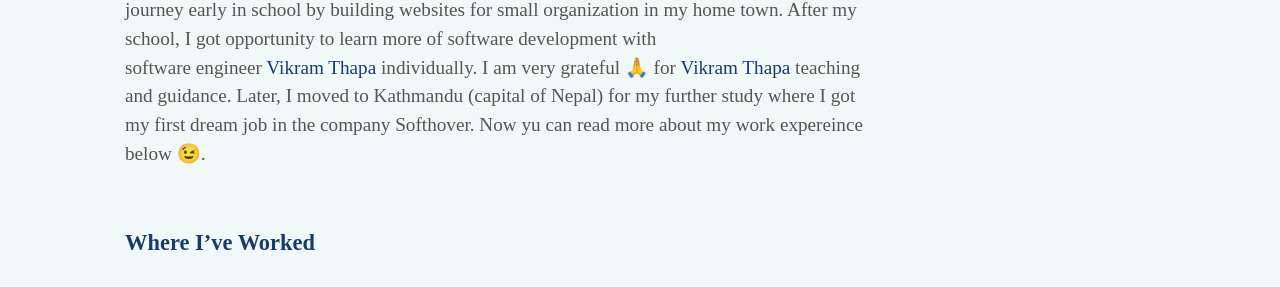
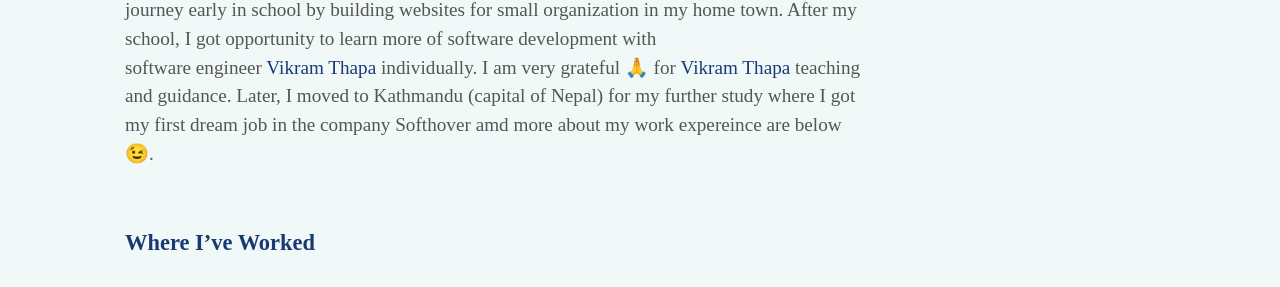
Before and after one commit to bishalthapa-x/bishalthapax.github.io, a Jekyll site: the page built from about.md, in a window 1280 px wide. Shown: the part 414-701 px from the top of the page. Built offline with Jekyll 4.4.1, drawn with Linux system fonts in a browser that asks for light colours.

Commit message:
Update about.md

```diff
--- a/about.md
+++ b/about.md
@@ -20,7 +20,7 @@ I was born in Nepal, grew up in a small and beautiful town Damauli. I started my
 for small organization in my home town. After my school, I got opportunity to learn more of software development with
 software engineer [Vikram Thapa](https://www.linkedin.com/in/vikram-thapa-87677a191/) individually. I am very grateful 🙏
 for [Vikram Thapa](https://www.linkedin.com/in/vikram-thapa-87677a191/) teaching and guidance. Later, I moved to Kathmandu (capital of Nepal) for my further study where I got my first dream job in the
-company Softhover. Now yu can read more about my work expereince below 😉.
+company Softhover amd more about my work expereince are below 😉.
 <br /><br /><br />
 
 ### Where I’ve Worked
```
